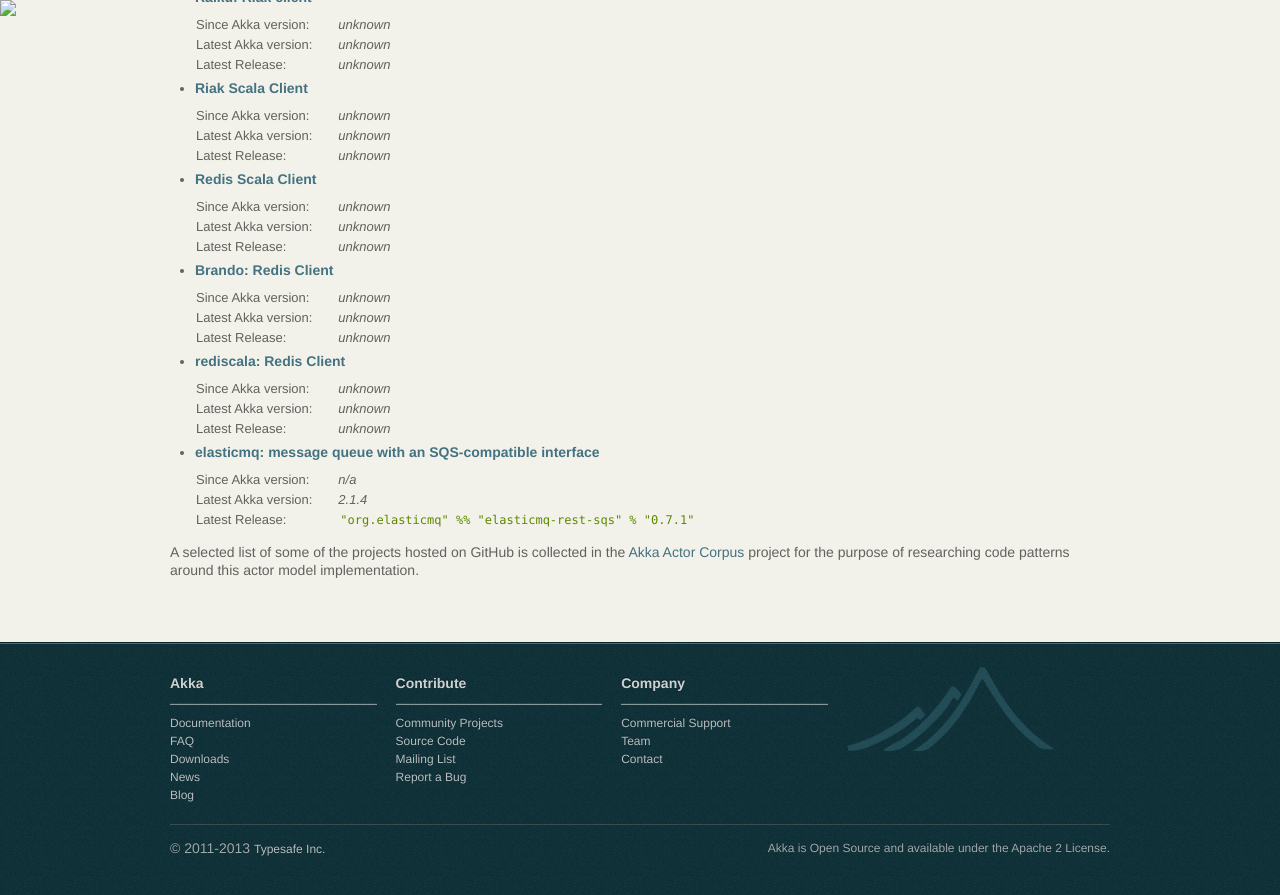
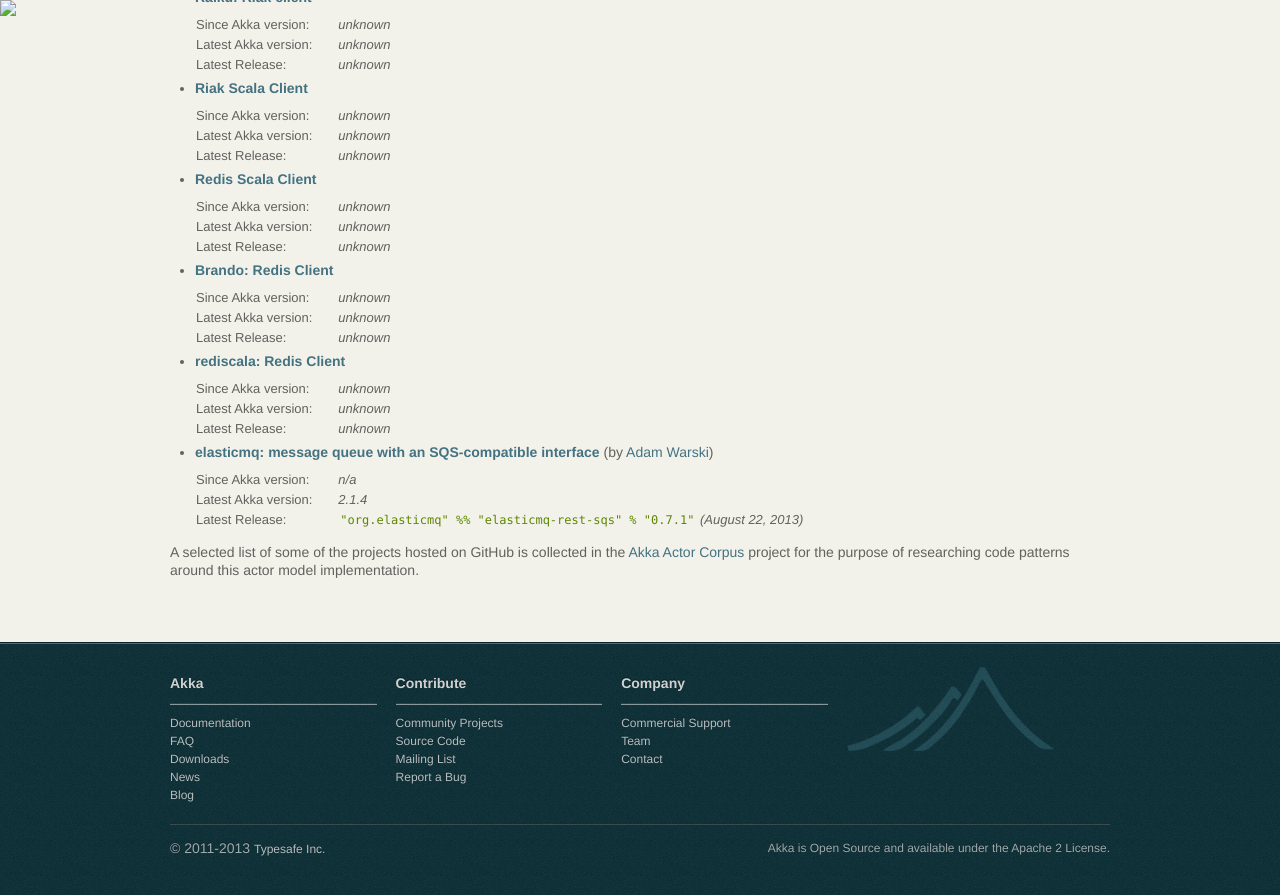
Before and after one commit to raboof/akka.github.com, a Jekyll site: the page built from community/index.md, in a window 1280 px wide and 900 px high, scrolled down 3702 px. Shown: the top 895 px of the window. Built offline with Jekyll 4.4.1, drawn with Linux system fonts in a browser that asks for light colours.

Commit message:
Adding personal link, release date as per review

```diff
--- a/community/index.md
+++ b/community/index.md
@@ -339,12 +339,12 @@
   <tr><td>Latest Release:</td><td>unknown</td></tr>
   </table>
 
-* **[elasticmq: message queue with an SQS-compatible interface](https://github.com/adamw/elasticmq)**
+* **[elasticmq: message queue with an SQS-compatible interface](https://github.com/adamw/elasticmq)** (by [Adam Warski](https://twitter.com/adamwarski))
 
   <table class="stats">
   <tr><td>Since Akka version:</td><td>n/a</td></tr>
   <tr><td>Latest Akka version:</td><td>2.1.4</td></tr>
-  <tr><td>Latest Release:</td><td><code>"org.elasticmq" %% "elasticmq-rest-sqs" % "0.7.1"</code></td></tr>
+  <tr><td>Latest Release:</td><td><code>"org.elasticmq" %% "elasticmq-rest-sqs" % "0.7.1"</code> (August 22, 2013)</td></tr>
   </table>
 
 
```
